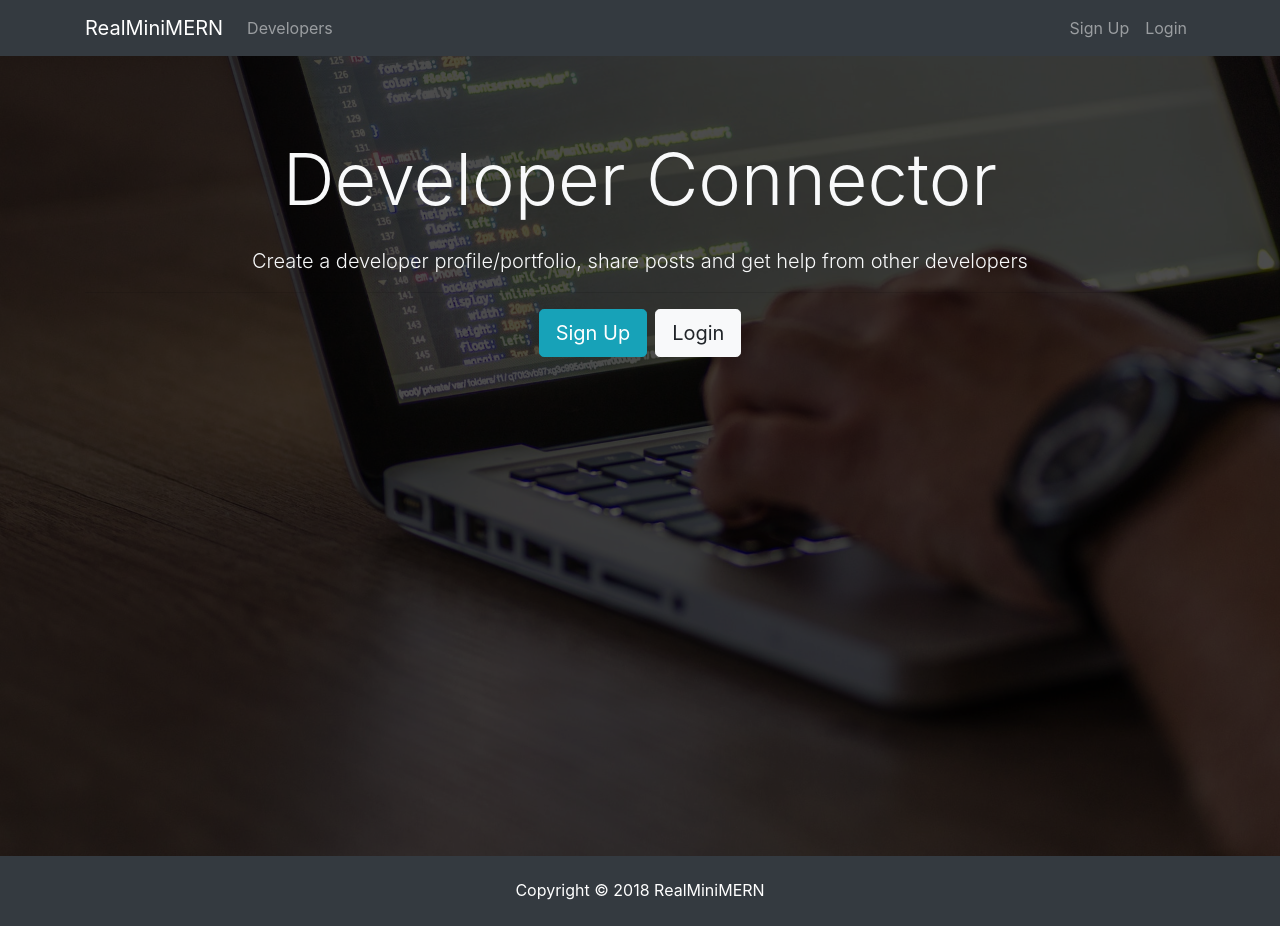
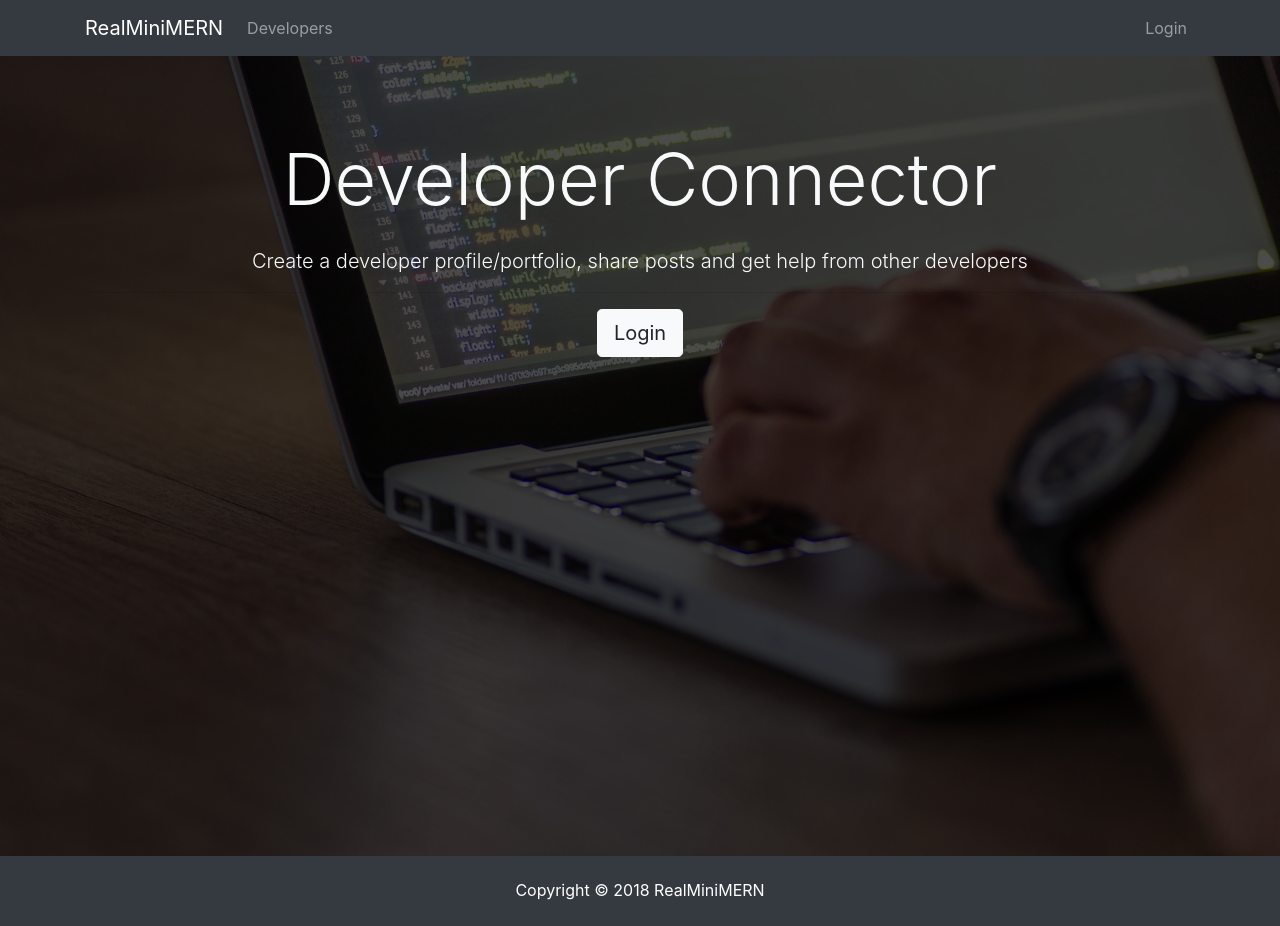
Before and after one commit to marcohern/RealMiniMern, a React (Create React App) app in the folder client/: page / in a window 1280 px wide. Built offline with nearby package versions, Linux system fonts and the light colour scheme.

Commit message:
Added auth components

```diff
--- a/client/package.json
+++ b/client/package.json
@@ -5,6 +5,7 @@
   "dependencies": {
     "react": "^16.6.0",
     "react-dom": "^16.6.0",
+    "react-router-dom": "^4.3.1",
     "react-scripts": "2.0.5"
   },
   "scripts": {
--- a/client/src/App.js
+++ b/client/src/App.js
@@ -2,17 +2,26 @@
 import Navbar from "./components/layout/Navbar";
 import Footer from "./components/layout/Footer";
 import Landing from "./components/layout/Landing";
+import Login from "./components/auth/Login";
+import Register from "./components/auth/Register";
+
+import { BrowserRouter as Router, Route } from "react-router-dom";
 import logo from "./logo.svg";
 import "./App.css";
 
 class App extends Component {
   render() {
     return (
-      <div className="App">
-        <Navbar />
-        <Landing />
-        <Footer />
-      </div>
+      <Router>
+        <div className="App">
+          <Navbar />
+          <Route exact path="/" component={Landing} />
+          <div className="container">
+            <Route exact path="/login" component={Login} />
+          </div>
+          <Footer />
+        </div>
+      </Router>
     );
   }
 }
--- a/client/src/components/layout/Landing.js
+++ b/client/src/components/layout/Landing.js
@@ -1,4 +1,5 @@
 import React, { Component } from "react";
+import { Link } from "react-router-dom";
 
 export default class Landing extends Component {
   render() {
@@ -10,17 +11,13 @@
               <div className="col-md-12 text-center">
                 <h1 className="display-3 mb-4">Developer Connector</h1>
                 <p className="lead">
-                  {" "}
                   Create a developer profile/portfolio, share posts and get help
                   from other developers
                 </p>
                 <hr />
-                <a href="register.html" className="btn btn-lg btn-info mr-2">
-                  Sign Up
-                </a>
-                <a href="login.html" className="btn btn-lg btn-light">
+                <Link to="/login" className="btn btn-lg btn-light">
                   Login
-                </a>
+                </Link>
               </div>
             </div>
           </div>
--- a/client/src/components/layout/Navbar.js
+++ b/client/src/components/layout/Navbar.js
@@ -1,13 +1,14 @@
 import React, { Component } from "react";
+import { Link } from "react-router-dom";
 
 export default class Navbar extends Component {
   render() {
     return (
       <nav className="navbar navbar-expand-sm navbar-dark bg-dark mb-4">
         <div className="container">
-          <a className="navbar-brand" href="landing.html">
+          <Link className="navbar-brand" to="/">
             RealMiniMERN
-          </a>
+          </Link>
           <button
             className="navbar-toggler"
             type="button"
@@ -21,7 +22,6 @@
             <ul className="navbar-nav mr-auto">
               <li className="nav-item">
                 <a className="nav-link" href="profiles.html">
-                  {" "}
                   Developers
                 </a>
               </li>
@@ -29,14 +29,9 @@
 
             <ul className="navbar-nav ml-auto">
               <li className="nav-item">
-                <a className="nav-link" href="register.html">
-                  Sign Up
-                </a>
-              </li>
-              <li className="nav-item">
-                <a className="nav-link" href="login.html">
+                <Link className="nav-link" to="/login">
                   Login
-                </a>
+                </Link>
               </li>
             </ul>
           </div>
```
